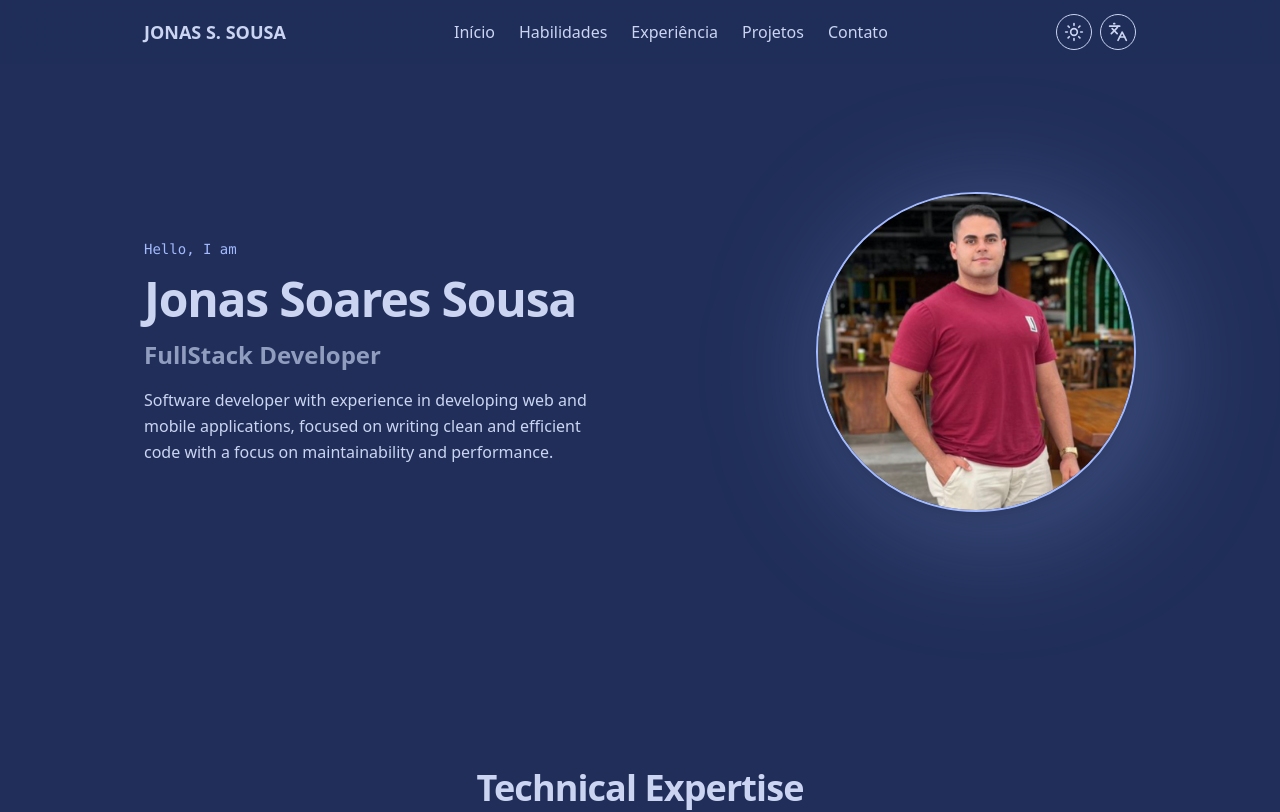
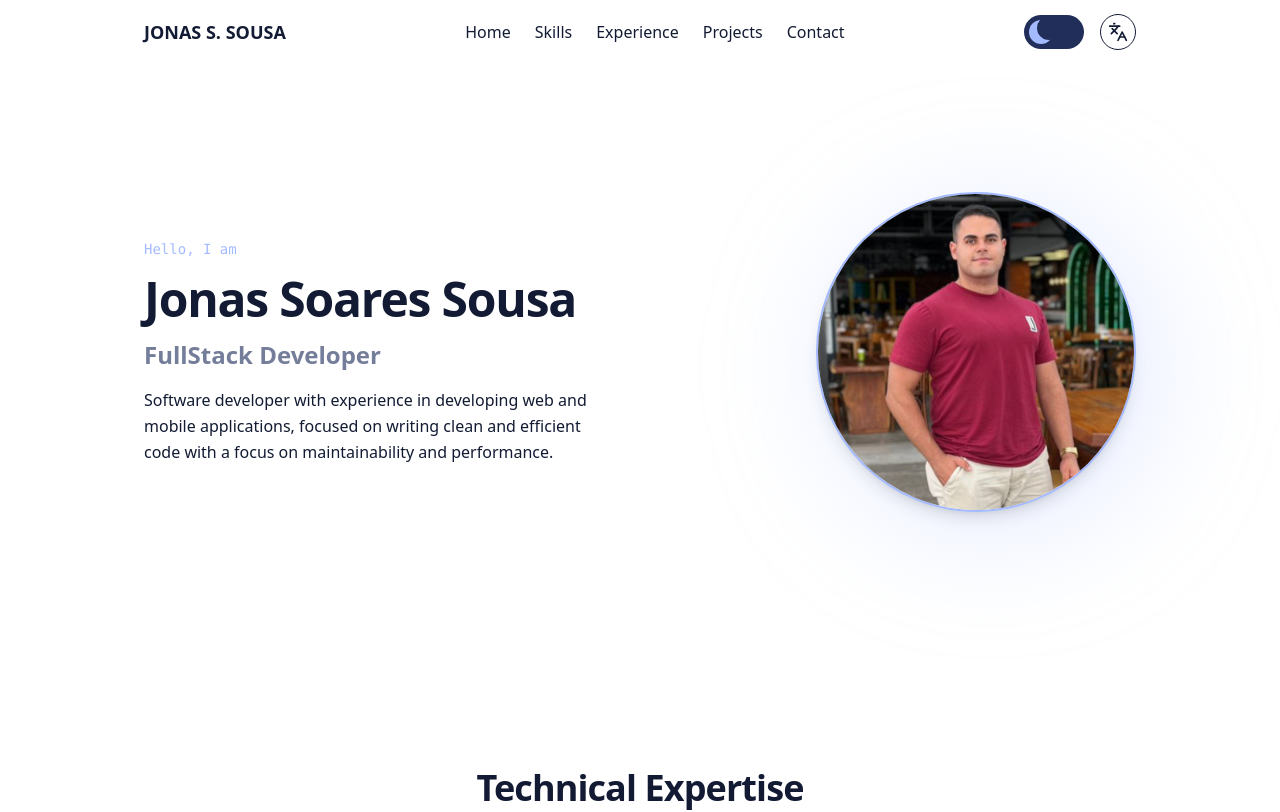
Before and after one commit to Jonas-eng-21/portifolio, a Next.js app in the folder app/: page /en in a window 1280 px wide. Shown: the top 812 px of the page. Built offline with nearby package versions, Linux system fonts and the light colour scheme.

Commit message:
Estilização e criação de um switch da mudança de tema

```diff
--- a/app/src/app/components/Header.tsx
+++ b/app/src/app/components/Header.tsx
@@ -1,53 +1,49 @@
 "use client";
 
 import { usePathname, useRouter } from "@/i18n/navigation";
-import { Languages, Moon, Sun } from "lucide-react";
-import { useEffect, useState } from "react";
-
-const navLinks = [
-  { href: "#inicio", label: "Início" },
-  { href: "#habilidades", label: "Habilidades" },
-  { href: "#experiencia", label: "Experiência" },
-  { href: "#projetos", label: "Projetos" },
-  { href: "#contato", label: "Contato" },
-];
+import { Languages } from "lucide-react";
+import { useEffect, useState, useRef } from "react";
+import { useTranslations } from "next-intl";
+import { ThemeToggleButton } from "./buttons/ThemeToggleButton";
 
 export const Header = () => {
-  const [theme, setTheme] = useState("dark");
+  const t = useTranslations();
   const [isMenuOpen, setIsMenuOpen] = useState(false);
   const router = useRouter();
   const pathname = usePathname();
-  const currentLocale = pathname.startsWith('/pt') ? 'en' : 'pt';
+  const dropdownRef = useRef<HTMLDivElement>(null);
 
+  const currentLocale = pathname.startsWith("/en") ? "en" : "pt";
 
   useEffect(() => {
-    const isDarkMode = document.documentElement.classList.contains("dark");
-    setTheme(isDarkMode ? "dark" : "light");
-  }, []);
+    function handleClickOutside(event: MouseEvent) {
+      if (dropdownRef.current && !dropdownRef.current.contains(event.target as Node)) {
+        setIsMenuOpen(false);
+      }
+    }
+    document.addEventListener("mousedown", handleClickOutside);
+    return () => {
+      document.removeEventListener("mousedown", handleClickOutside);
+    };
+  }, [dropdownRef]);
 
   const changeLanguage = (newLocale: string) => {
-    router.push(pathname, {locale: newLocale});
+    router.push(pathname, { locale: newLocale });
     setIsMenuOpen(false);
   };
 
-
-  const toggleTheme = () => {
-    if (theme === "dark") {
-      document.documentElement.classList.remove("dark");
-      setTheme("light");
-    } else {
-      document.documentElement.classList.add("dark");
-      setTheme("dark");
-    }
-  };
+  const navLinks = [
+    { href: "#inicio", label: t('nav_home') },
+    { href: "#habilidades", label: t('nav_skills') },
+    { href: "#experiencia", label: t('nav_experience') },
+    { href: "#projetos", label: t('nav_projects') },
+    { href: "#contato", label: t('nav_contact') },
+  ];
 
   return (
     <header className="sticky top-0 z-50 w-full bg-[var(--background)]/80 backdrop-blur-lg">
       <div className="container mx-auto flex h-16 max-w-5xl items-center justify-between px-4">
-        <a
-          href="#inicio"
-          className="text-lg font-bold text-[var(--foreground)]"
-        >
+        <a href="#inicio" className="text-lg font-bold text-[var(--foreground)]">
           JONAS S. SOUSA
         </a>
 
@@ -55,10 +51,7 @@ export const Header = () => {
           <ul className="flex items-center gap-6">
             {navLinks.map((link) => (
               <li key={link.href}>
-                <a
-                  href={link.href}
-                  className="text-[var(--foreground-muted)] transition-colors hover:text-[var(--foreground)]"
-                >
+                <a href={link.href} className="text-[var(--foreground-muted)] transition-colors hover:text-[var(--foreground)]">
                   {link.label}
                 </a>
               </li>
@@ -66,48 +59,20 @@ export const Header = () => {
           </ul>
         </nav>
 
-        <div className="flex items-center gap-2">
-          {/* Botão de Tema */}
-          <button
-            onClick={toggleTheme}
-            className="flex h-9 w-9 items-center justify-center rounded-full border border-[var(--border)] text-[var(--foreground-muted)] transition-colors hover:text-[var(--foreground)]"
-            aria-label="Alternar tema"
-          >
-            {theme === "dark" ? <Sun size={20} /> : <Moon size={20} />}
-          </button>
+        <div className="flex items-center gap-4">
+          <ThemeToggleButton />
 
-          {/* Dropdown de Idioma */}
-          <div className="relative">
-            <button
-              onClick={() => setIsMenuOpen(!isMenuOpen)}
-              className="flex h-9 w-9 items-center justify-center rounded-full border border-[var(--border)] text-[var(--foreground-muted)] transition-colors hover:text-[var(--foreground)]"
-              aria-label="Mudar idioma"
-            >
+          <div className="relative" ref={dropdownRef}>
+            <button onClick={() => setIsMenuOpen(!isMenuOpen)} className="flex h-9 w-9 items-center justify-center rounded-full border border-[var(--border)] text-[var(--foreground-muted)] transition-colors hover:text-[var(--foreground)]" aria-label="Mudar idioma">
               <Languages size={20} />
             </button>
-
-            {/* Menu Dropdown */}
             {isMenuOpen && (
-              <div className="absolute right-0 z-10 mt-2 w-48 origin-top-right rounded-md bg-[var(--surface)] shadow-lg ring-1 ring-black/5 focus:outline-none">
+              <div className="absolute right-0 z-10 mt-2 w-48 origin-top-right rounded-md border border-[var(--border)] bg-[var(--surface)]/80 backdrop-blur-lg shadow-lg ring-1 ring-black/5 focus:outline-none">
                 <div className="py-1">
-                  <button
-                    onClick={() => changeLanguage("pt")}
-                    className={`flex w-full items-center px-4 py-2 text-sm ${
-                      currentLocale === "pt"
-                        ? "bg-[var(--accent)] text-white"
-                        : "text-[var(--foreground)]"
-                    }`}
-                  >
+                  <button onClick={() => changeLanguage("pt")} className={`flex w-full items-center px-4 py-2 text-sm transition-colors ${ currentLocale === "pt" ? "bg-[var(--accent)] text-[var(--foreground)]" : "text-[var(--foreground-muted)] hover:bg-[var(--border)]" }`}>
                     Português (Brasil)
                   </button>
-                  <button
-                    onClick={() => changeLanguage("en")}
-                    className={`flex w-full items-center px-4 py-2 text-sm ${
-                      currentLocale === "en"
-                        ? "bg-[var(--accent)] text-white"
-                        : "text-[var(--foreground)]"
-                    }`}
-                  >
+                  <button onClick={() => changeLanguage("en")} className={`flex w-full items-center px-4 py-2 text-sm transition-colors ${ currentLocale === "en" ? "bg-[var(--accent)] text-[var(--foreground)]" : "text-[var(--foreground-muted)] hover:bg-[var(--border)]" }`}>
                     English
                   </button>
                 </div>
--- /dev/null
+++ b/app/src/app/components/buttons/ThemeToggleButton.tsx
@@ -0,0 +1,68 @@
+"use client";
+
+import { useEffect, useState } from "react";
+
+export const ThemeToggleButton = () => {
+  const [theme, setTheme] = useState<"dark" | "light">("dark");
+
+  useEffect(() => {
+    const savedTheme = localStorage.getItem("theme") as "light" | "dark" | null;
+    const prefersDark = window.matchMedia(
+      "(prefers-color-scheme: dark)"
+    ).matches;
+    const initialTheme = savedTheme || (prefersDark ? "dark" : "light");
+    setTheme(initialTheme);
+  }, []);
+
+  useEffect(() => {
+    if (theme) {
+      document.documentElement.classList.toggle("dark", theme === "dark");
+      localStorage.setItem("theme", theme);
+    }
+  }, [theme]);
+
+  const toggleTheme = () => {
+    setTheme(theme === "light" ? "dark" : "light");
+  };
+
+  const isChecked = theme === "dark";
+
+  return (
+    <label
+      htmlFor="theme-toggle"
+      className="relative inline-block h-[34px] w-[60px]"
+    >
+      <input
+        id="theme-toggle"
+        type="checkbox"
+        className="sr-only peer"
+        checked={isChecked}
+        onChange={toggleTheme}
+      />
+      <span
+        className={`
+          absolute inset-0 cursor-pointer rounded-full transition-all duration-500
+          bg-[#202E59]
+
+
+          peer-checked:bg-white
+
+
+          before:absolute before:content-['']
+          before:h-[24px] before:w-[24px] before:rounded-full
+          before:left-[5px] before:bottom-[5px]
+          before:transition-all before:duration-500
+
+
+          before:shadow-[inset_8px_-4px_0_0_#A3BAFF]
+
+
+          peer-checked:before:translate-x-[25px]
+          peer-checked:before:shadow-[inset_15px_-4px_0_15px_#A3BAFF]
+
+
+        `}
+      ></span>
+    </label>
+  );
+};
```
